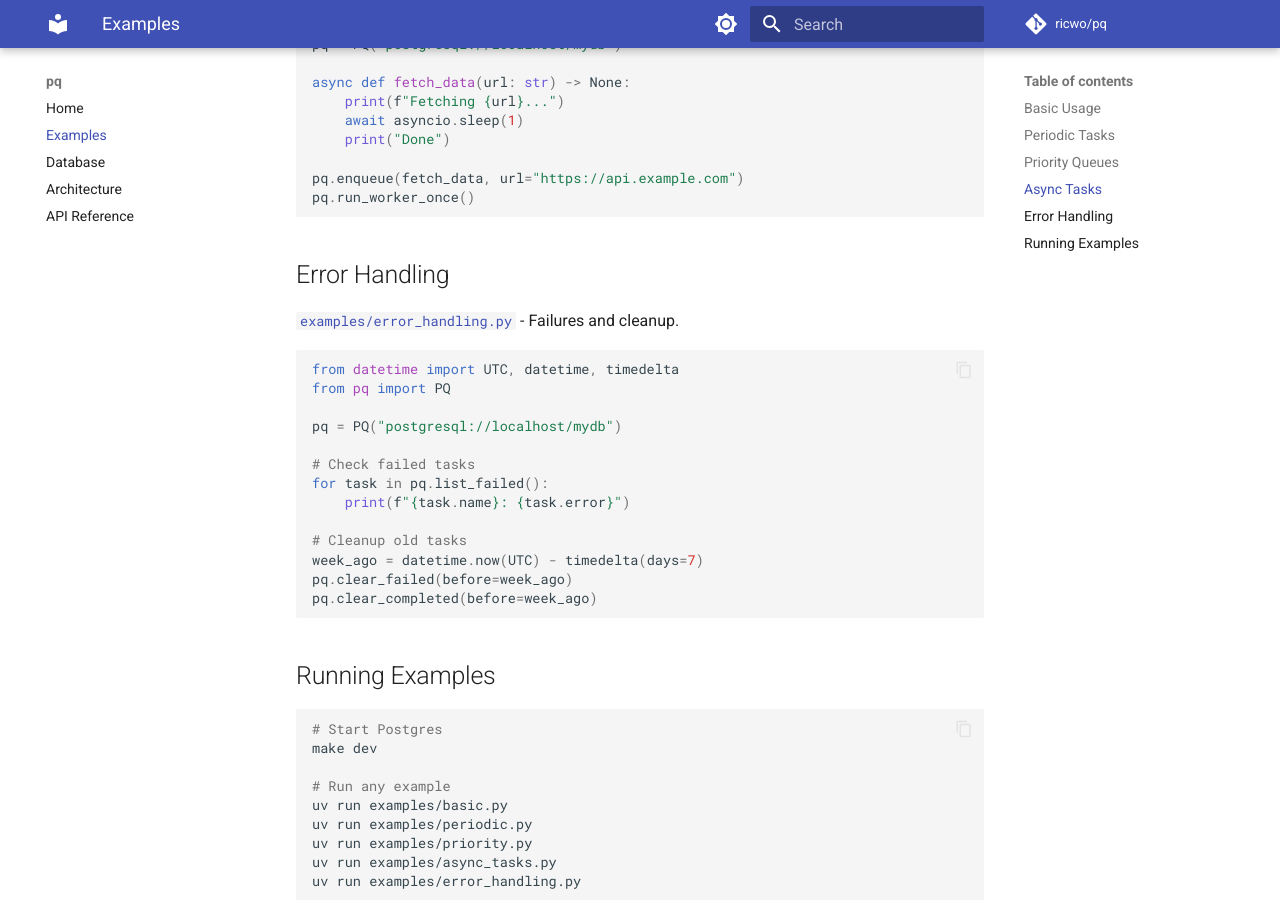
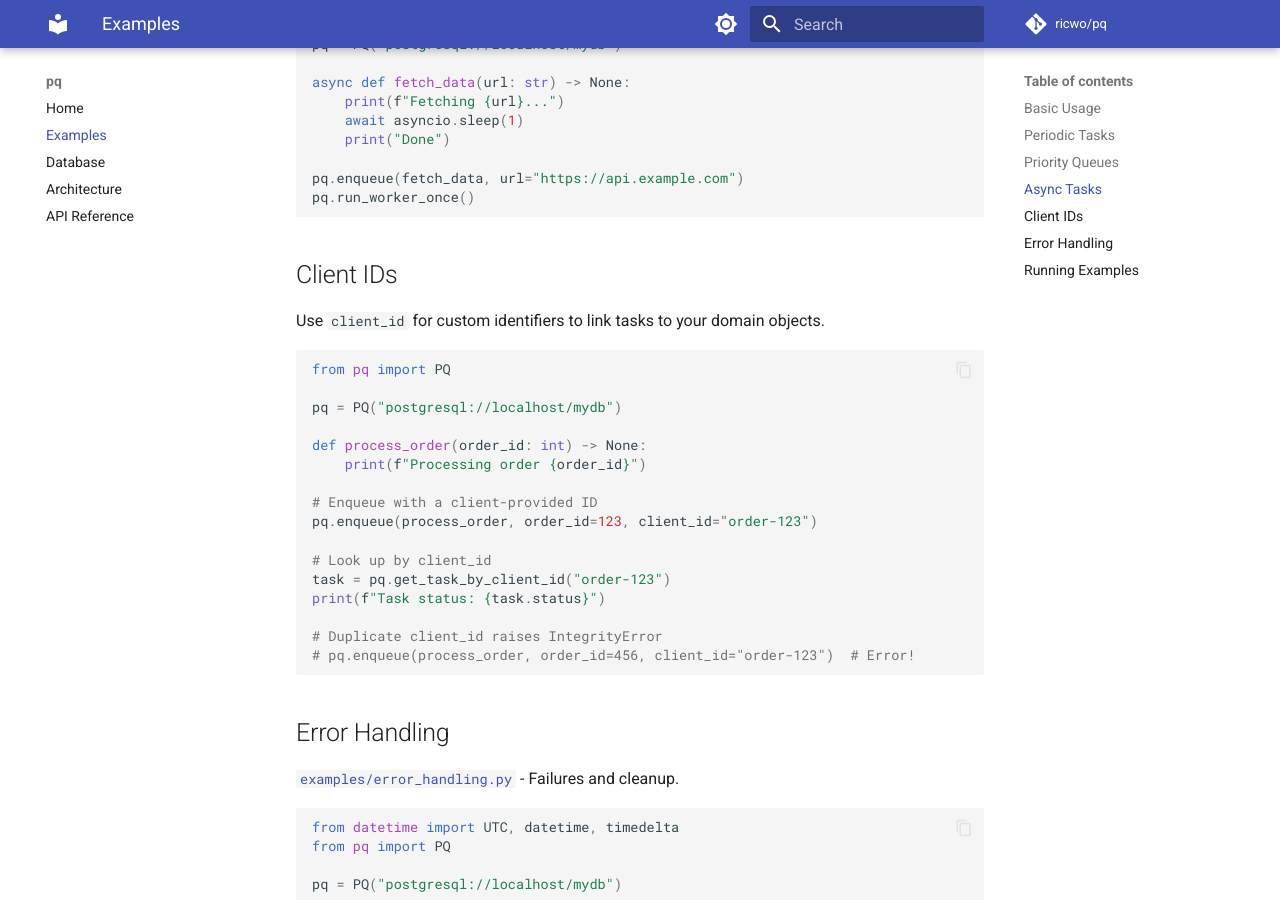
Before and after one commit to flipbit03/pq, an MkDocs documentation site: the page built from docs/examples.md, in a window 1280 px wide and 900 px high, scrolled down 1535 px. Built offline with MkDocs 1.6.1 and Material for MkDocs 9.7.7, drawn with Linux system fonts in a browser that asks for light colours; comment, search, counter and statistics services are not loaded.

Commit message:
Add client_id documentation to API reference and examples

````diff
--- a/docs/examples.md
+++ b/docs/examples.md
@@ -79,6 +79,29 @@ pq.enqueue(fetch_data, url="https://api.example.com")
 pq.run_worker_once()
 ```
 
+## Client IDs
+
+Use `client_id` for custom identifiers to link tasks to your domain objects.
+
+```python
+from pq import PQ
+
+pq = PQ("postgresql://localhost/mydb")
+
+def process_order(order_id: int) -> None:
+    print(f"Processing order {order_id}")
+
+# Enqueue with a client-provided ID
+pq.enqueue(process_order, order_id=123, client_id="order-123")
+
+# Look up by client_id
+task = pq.get_task_by_client_id("order-123")
+print(f"Task status: {task.status}")
+
+# Duplicate client_id raises IntegrityError
+# pq.enqueue(process_order, order_id=456, client_id="order-123")  # Error!
+```
+
 ## Error Handling
 
 [`examples/error_handling.py`](https://github.com/ricwo/pq/blob/main/examples/error_handling.py) - Failures and cleanup.
````
Also changed, not shown: docs/api.md (+2 -0 lines).
